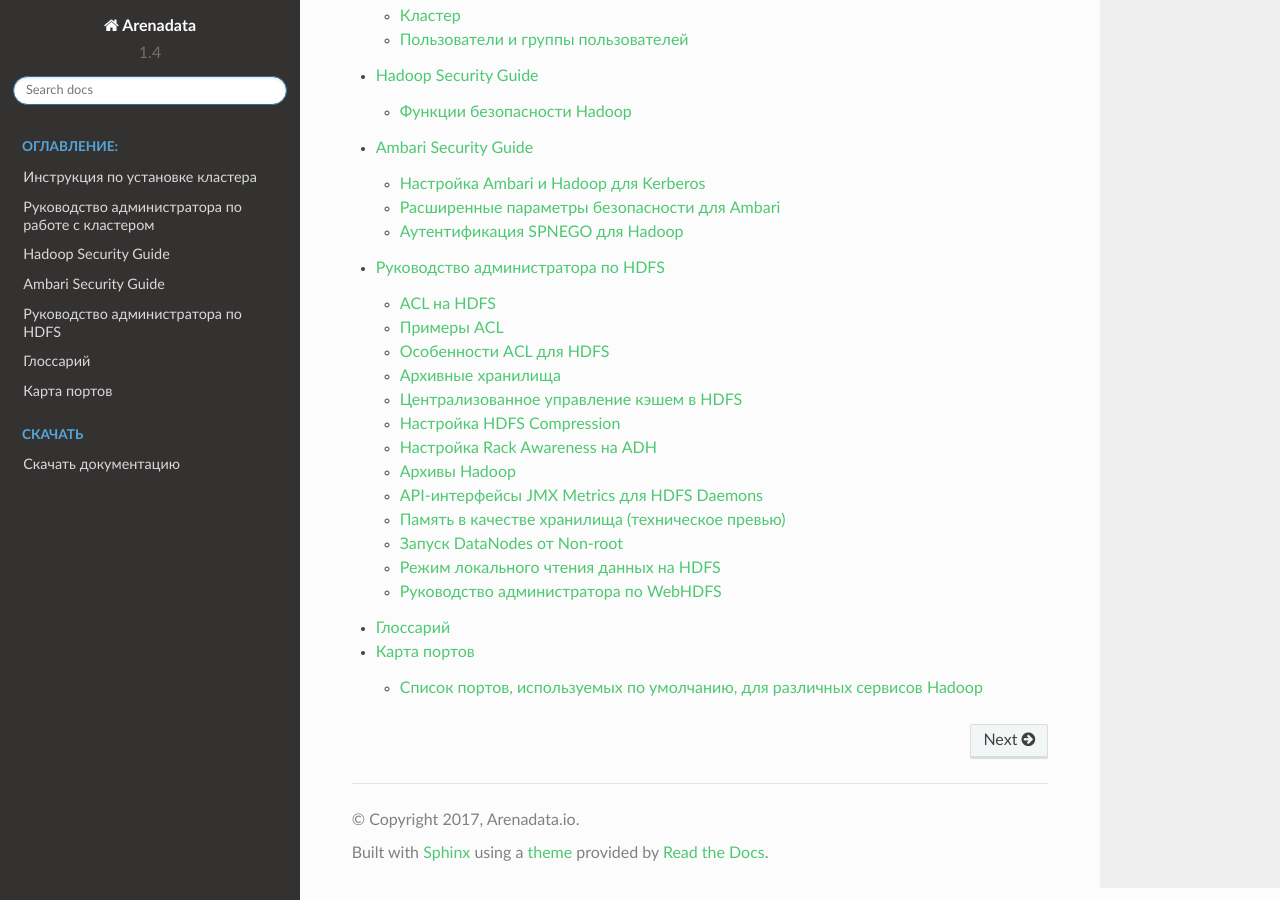
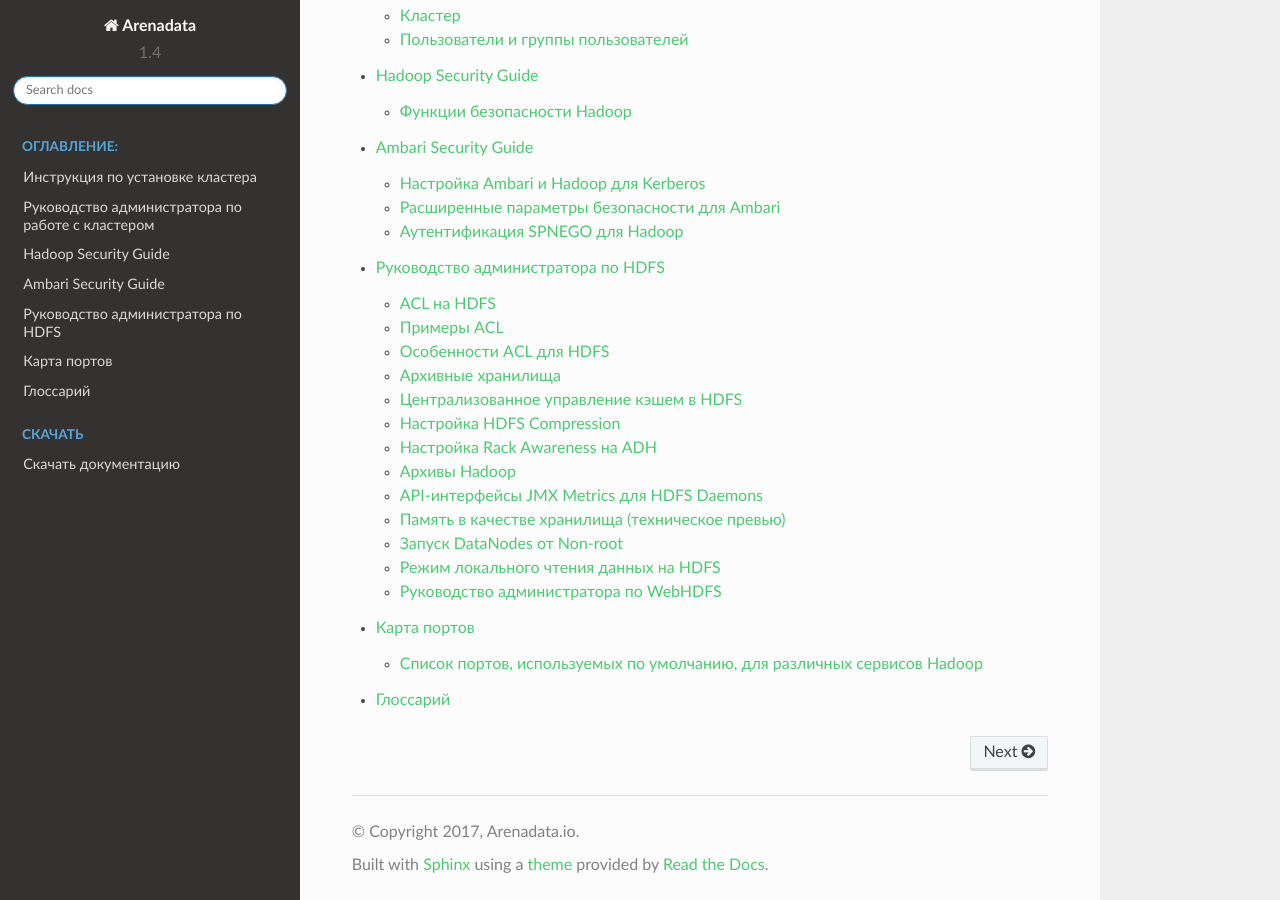
Before and after one commit to arenadata/docs_adps, a Sphinx documentation site: the page built from source/index.rst, in a window 1280 px wide and 900 px high, scrolled down 2946 px. Built offline with Sphinx 7.4.7 and the Read the Docs theme 2.0.0, drawn with Linux system fonts in a browser that asks for light colours.

Commit message:
Changed order

```diff
--- a/source/index.rst
+++ b/source/index.rst
@@ -70,8 +70,8 @@
    security/index
    SecurityAmbari/index
    HDFSadmin/index
+   ports
    Glossary
-   ports
 
 .. toctree::
    :hidden:
```
